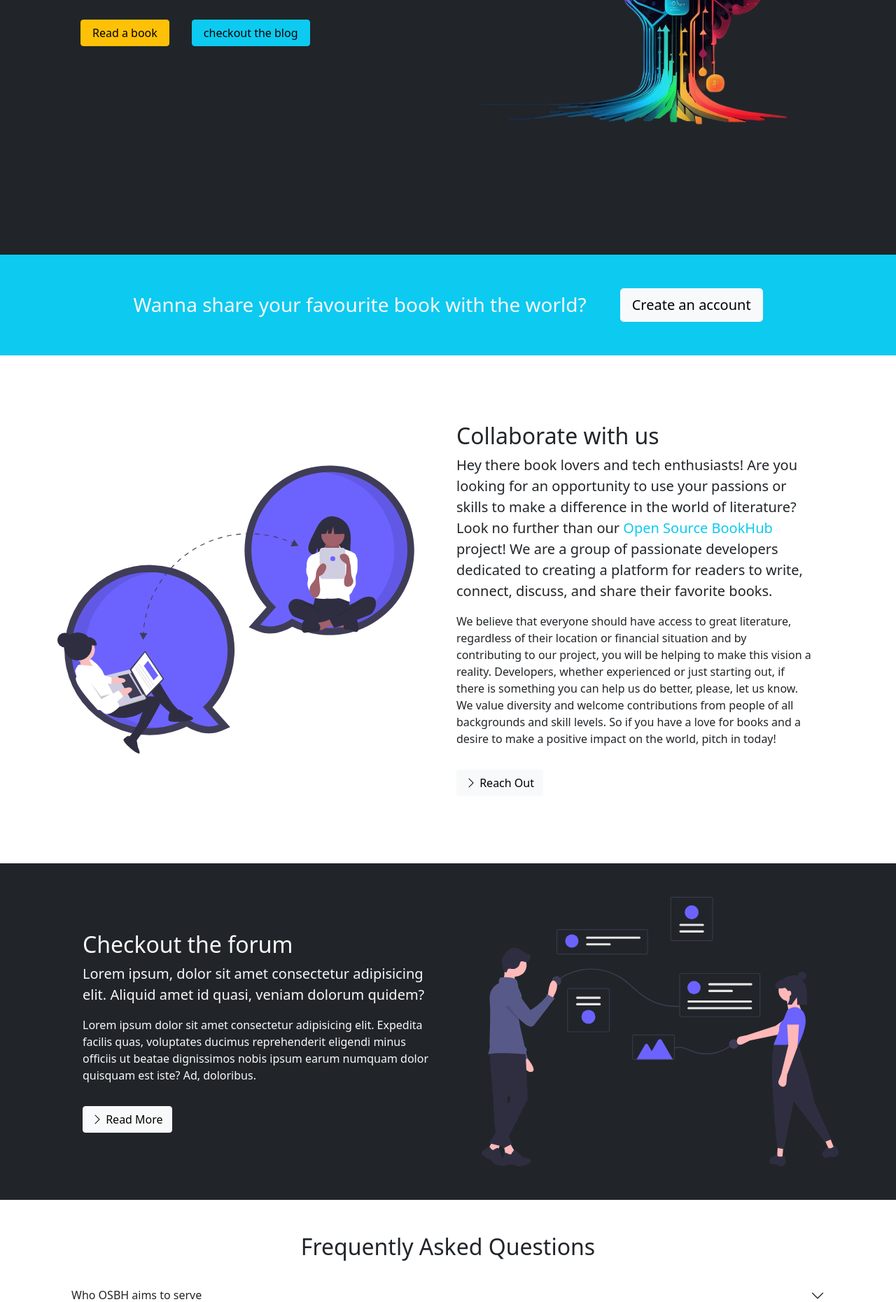
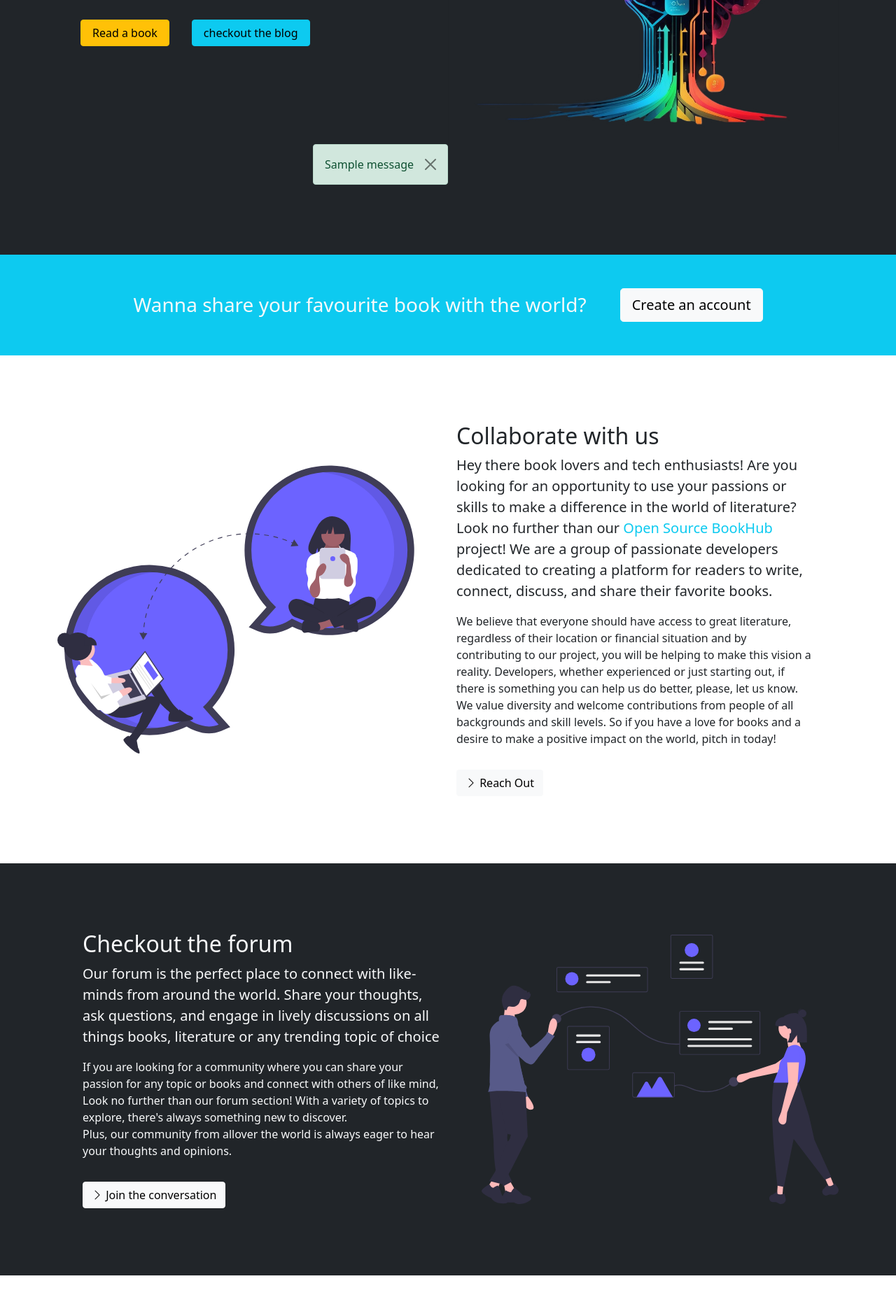
Before and after one commit to rotex5/OSBH, a Django app: page / in a window 1280 px wide. Shown: the part 520-2381 px from the top of the page at 70% size. Run offline with Django 4.2, Linux system fonts and the light colour scheme; tables that the repository leaves empty hold one stand-in row (values such as "Sample post"); one stand-in notice (Sample message) is shown; some libraries are stand-ins or nearby versions.

Commit message:
added modal for preview, fixed position for network messages

```diff
--- a/src/openSourceBookHub/settings.py
+++ b/src/openSourceBookHub/settings.py
@@ -167,6 +167,8 @@
     'allauth.account.auth_backends.AuthenticationBackend',
 ]
 
+X_FRAME_OPTIONS = 'SAMEORIGIN'
+
 EMAIL_BACKEND = 'django.core.mail.backends.console.EmailBackend'
 
 SITE_ID = 1
--- a/src/static/css/styles.css
+++ b/src/static/css/styles.css
@@ -3,7 +3,6 @@
   content: '';
   height: 60px;
 }
-
 
 .zoom-on-hover:hover {
   transform: scale(1.3);
--- a/src/templates/base.html
+++ b/src/templates/base.html
@@ -77,8 +77,8 @@
 
     {% if messages %}
       {% for message in messages %}
-      <div class="d-flex mt-4 center-block">
-        <div class="justify-content-center z-index-1 position-absolute alert alert-{{ message.tags }} alert-dismissible fade show" role="alert">
+      <div class="mt-4">
+        <div class="position-absolute end-50 bottom-0 alert alert-{{ message.tags }} alert-dismissible fade show" role="alert">
           {{ message }}
           <button type="button" class="btn-close" data-bs-dismiss="alert" aria-label="Close"></button>
         </div>
--- a/src/templates/file_library/landing.html
+++ b/src/templates/file_library/landing.html
@@ -75,12 +75,14 @@
             <div class="col-md p-5">
                 <h2>Checkout the forum</h2>
                 <p class="lead">
-                    Lorem ipsum, dolor sit amet consectetur adipisicing elit. Aliquid amet id quasi, veniam dolorum quidem?
+                     Our forum is the perfect place to connect with like-minds from around the world. Share your thoughts, ask questions, and engage in lively discussions on all things books, literature or any trending topic of choice
                 </p>
                 <p>
-                    Lorem ipsum dolor sit amet consectetur adipisicing elit. Expedita facilis quas, voluptates ducimus reprehenderit eligendi minus officiis ut beatae dignissimos nobis ipsum earum numquam dolor quisquam est iste? Ad, doloribus.
+                    If you are looking for a community where you can share your passion for any topic or books and connect with others of like mind, Look no further than our forum section! With a variety of topics to explore, there's always something new to discover.
+                    <br>
+                    Plus, our community from allover the world is always eager to hear your thoughts and opinions.
                 </p>
-                <a href="{% url 'forum' %}" class="btn btn-light mt-3"><i class="bi bi-chevron-right"></i> Read More</a>
+                <a href="{% url 'forum' %}" class="btn btn-light mt-3"><i class="bi bi-chevron-right"></i> Join the conversation</a>
             </div>
             <div class="col-md">
                 <img src="{% static 'img/onlineconnection.svg' %}" class="img-fluid" alt="">
@@ -193,7 +195,7 @@
                         Kaditcuy
                     </h3>
                     <p class="card-text">
-                        Lorem ipsum dolor sit, amet consectetur adipisicing elit. Obcaecati itaque deserunt facilis earum id totam!
+                        Meet our brilliant software engineer! With a keen interest in the inner workings of highly efficient systems, they're constantly creating innovative tools that make life easier for users. And with a passion for cloud security, they bring a unique perspective to every project.
                     </p>
                     <a target="_blank" href="https://twitter.com/_Ukanwoke"><i class="bi bi-twitter text-dark mx-1"></i></a>
                     <a target="_blank" href="https://www.linkedin.com/in/philip-ukanwoke-81a611209/"><i class="bi bi-linkedin text-dark mx-1"></i></a>
@@ -209,7 +211,7 @@
                         Rotex5
                     </h3>
                     <p class="card-text">
-                        Lorem ipsum dolor sit, amet consectetur adipisicing elit. Obcaecati itaque deserunt facilis earum id totam!
+                        Introducing our vibrant software engineer! With a Master's in computer engineering and a background in networking, they're a pro at finding quick solutions to complex problems. And with their upbeat personality, they bring a positive energy to every project they work on.
                     </p>
                     <a href="#"><i class="bi bi-twitter text-dark mx-1"></i></a>
                     <a target="_blank" href="https://www.linkedin.com/in//davidson-ogaraku-a9547aa7/"><i class="bi bi-linkedin text-dark mx-1"></i></a>
@@ -225,7 +227,7 @@
                         David-Inkheart
                     </h3>
                     <p class="card-text">
-                        Lorem ipsum dolor sit, amet consectetur adipisicing elit. Obcaecati itaque deserunt facilis earum id totam!
+                        Meet our talented software engineer, who brings a unique blend of creativity and technical expertise to every project. With a background in architecture and construction, their attention to detail and problem-solving skills are unmatched.
                     </p>
                     <a target="_blank" href="https://twitter.com/David_Inkheart"><i class="bi bi-twitter text-dark mx-1"></i></a>
                     <a target="_blank" href="https://www.linkedin.com/in/david-okolie/"><i class="bi bi-linkedin text-dark mx-1"></i></a>
```
Also changed, not shown: src/templates/file_library/file-detail.html (+22 -4 lines).
